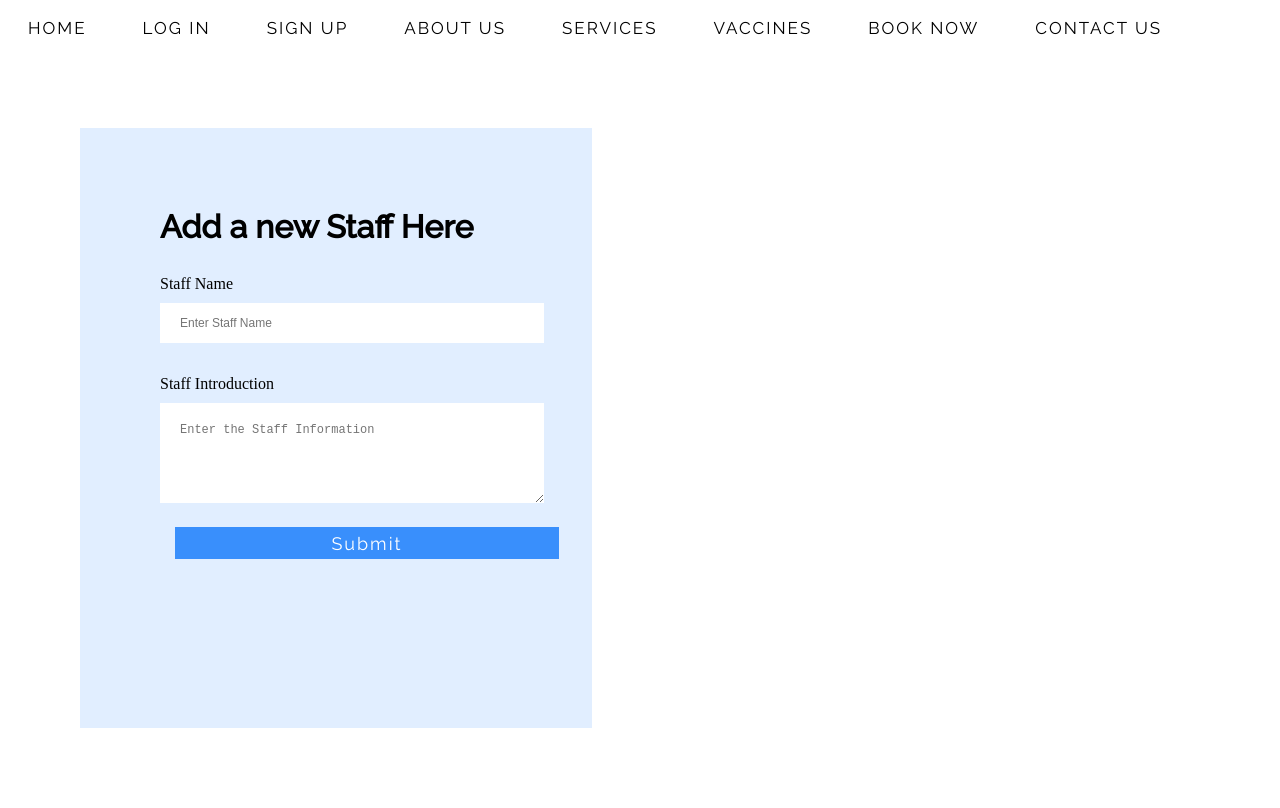
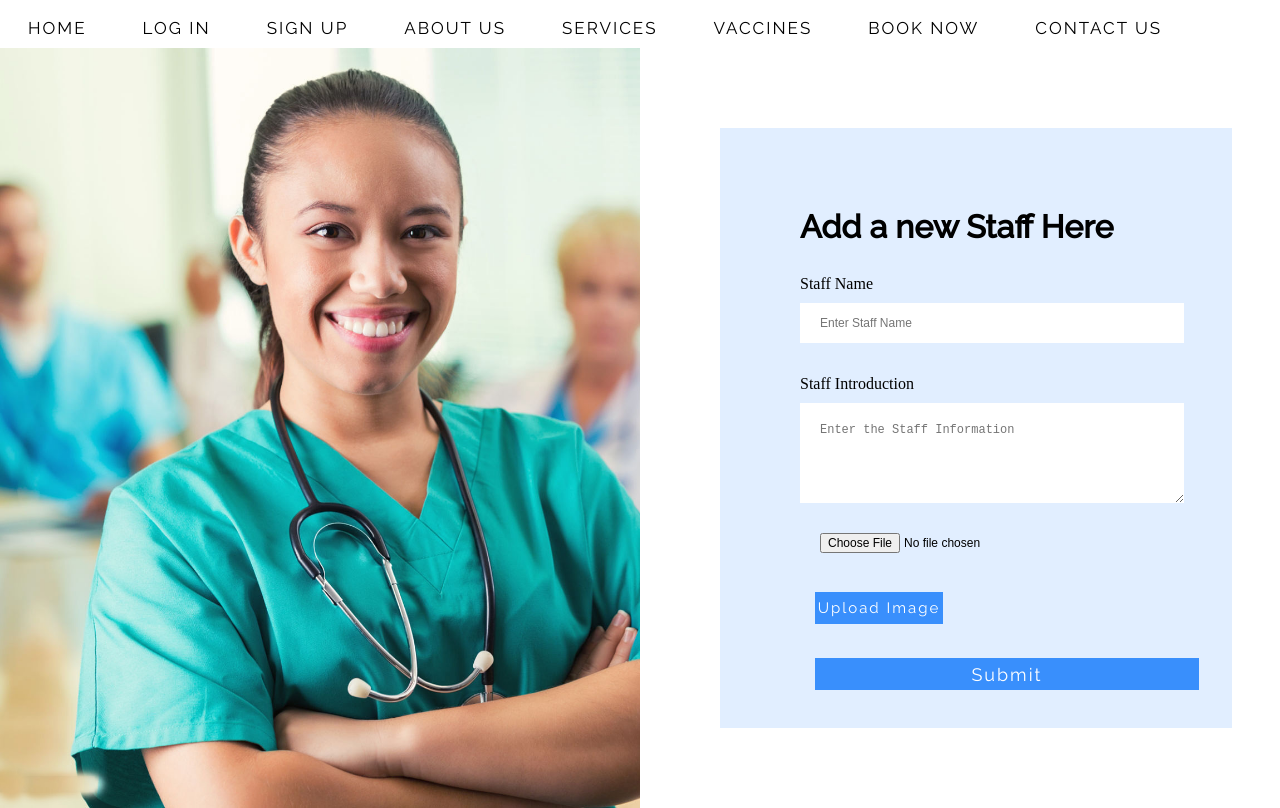
Before and after one commit to ChristopherDalziel/GP-Front, a React (Create React App) app: page /admin/add_staff in a window 1280 px wide. Built offline with nearby package versions, Linux system fonts and the light colour scheme; no server answers; what google-maps-react would draw is missing.

Commit message:
add the css in admin staff pages

```diff
--- a/src/App.js
+++ b/src/App.js
@@ -44,7 +44,7 @@ const App = () => {
           <Route path="/services" component={Services} />
           <Route path="/booking" component={Booking} />
 
-          <Route path="/staff" component={Staff} />
+
           <Route path="/admin/staff" component={StaffList} />
           <Route path="/admin/add_staff" component={CreatStaff} />
           <Route path="/admin/edit_staff/:id" component={EditStaff} />
--- a/src/components/Staff/CreatStaff.js
+++ b/src/components/Staff/CreatStaff.js
@@ -42,32 +42,37 @@ import Nav from '../../components/Nav'
     this.setState({ name: '', aboutText: '' })
   }
 
-  // AWS
-  // submitFile = (event) => {
-  //   event.preventDefault();
-  //   const formData = new FormData();
-  //   formData.append('file', this.state.file[0]);
-  //   axios.post(process.env.REACT_APP_BACKEND_URL + '/admin/upload_image', formData, {
-  //     headers: {
-  //       'Content-Type': 'multipart/form-data'
-  //     }
-  //   }).then(response => {
-  //     // handle your response;
-  //   }).catch(error => {
-  //     console.log(error)
-  //     // handle your error
-  //   });
-  // }
+  AWS
+  submitFile = (event) => {
+    event.preventDefault();
+    const formData = new FormData();
+    formData.append('file', this.state.file[0]);
+    axios.post(process.env.REACT_APP_BACKEND_URL + '/admin/upload_image', formData, {
+      headers: {
+        'Content-Type': 'multipart/form-data'
+      }
+    }).then(response => {
+      // handle your response;
+    }).catch(error => {
+      console.log(error)
+      // handle your error
+    });
+  }
 
-  // handleFileUpload = (event) => {
-  //   this.setState({file: event.target.files});
-  // }
+  handleFileUpload = (event) => {
+    this.setState({file: event.target.files});
+  }
 
   render() {
     return (
       <div>
         <Nav/>
-            <div className="add_staff">
+        <div className="staffs">
+           <div className="staff-infor">
+
+          </div>
+
+          <div className="add_staff">
               <h1>Add a new Staff Here</h1>
               <form onSubmit={this.onSubmit} >
                 <div>
@@ -88,13 +93,16 @@ import Nav from '../../components/Nav'
                     onChange={this.onChangeAboutText}
                   />
                 </div>
-                {/* <div onSubmit={this.submitFile}>
+                <div onSubmit={this.submitFile}>
                   <input label='upload file' type='file' className="upload-image" onChange={this.handleFileUpload} />
                   <button type='submit' className="upload">Upload Image</button>
-                </div> */}
+                </div>
                   <button type="submit" >Submit</button>
               </form>
-            </div>
+          </div>
+
+
+        </div>
       </div>
 
 
--- a/src/components/Staff/EditStaff.js
+++ b/src/components/Staff/EditStaff.js
@@ -86,6 +86,11 @@ import Nav from '../../components/Nav'
     return (
       <div>
       <Nav/>
+      <div className="staffs">
+         <div className="staff-infor">
+
+        </div>
+
         <div className="add_staff">
             <h1>Edit Staff Information Here</h1>
             <form onSubmit={this.onSubmit} >
@@ -107,14 +112,18 @@ import Nav from '../../components/Nav'
                   onChange={this.onChangeAboutText}
                 />
               </div>
-                {/* <div onSubmit={this.submitFile}>
+              <div onSubmit={this.submitFile}>
                 <input label='upload file' type='file' className="upload-image" onChange={this.handleFileUpload} />
                 <button type='submit' className="upload">Upload Image</button>
-                </div> */}
+              </div>
                 <button type="submit" >Submit</button>
             </form>
         </div>
+
+
       </div>
+    </div>
+
 
 
     )
--- a/src/components/Staff/StaffList.js
+++ b/src/components/Staff/StaffList.js
@@ -1,7 +1,7 @@
 import React, { Component } from "react";
 import axios from 'axios';
-
 import StaffListRow from './StaffListRow';
+import Nav from '../Nav'
 
 
 export default class StaffList extends Component {
@@ -14,7 +14,7 @@ export default class StaffList extends Component {
   }
 
   componentDidMount() {
-    axios.get('http://localhost:5000/admin/staffs')
+    axios.get('http://localhost:5000/admin/staff')
       .then(res => {
         this.setState({
           staffs: res.data
@@ -34,6 +34,9 @@ export default class StaffList extends Component {
 
   render() {
     return (
+
+      <div>
+        <Nav/>
         <div>
           <table striped bordered hover>
             <thead>
@@ -48,6 +51,8 @@ export default class StaffList extends Component {
             </tbody>
           </table>
         </div>
+      </div>
+
     );
   }
 }
--- a/src/css/staff.css
+++ b/src/css/staff.css
@@ -7,10 +7,10 @@
 }
 .staff-infor{
   box-sizing: border-box;
-  margin-top:50px;
   height: 100%;
   width: 50%;
-  background: #e1eeff;
+  background-image: url('../assets/staff.jpg');
+  background-size: cover;
 
 }
 
--- a/src/pages/staff.js
+++ b/src/pages/staff.js
@@ -1,26 +1,26 @@
-import React from 'react'
-import Nav from '../components/Nav'
-import '../css/staff.css'
-import StaffList from '../components/Staff/StaffList'
+// import React from 'react'
+// import Nav from '../components/Nav'
+// import '../css/staff.css'
+// import StaffList from '../components/Staff/StaffList'
 
 
 
 
-const  Staff=()=>{
-  return (
-    <>
-      <Nav/>
-      <div className="staffs">
-        <div className="staff-infor">
-           <StaffList/>
-        </div>
+// const  Staff=()=>{
+//   return (
+//     <>
+//       <Nav/>
+//       <div className="staffs">
+//         <div className="staff-infor">
+//            <StaffList/>
+//         </div>
 
 
-      </div>
+//       </div>
 
-    </>
+//     </>
 
-  )
-}
+//   )
+// }
 
-export default Staff
+// export default Staff
```
Also changed, not shown: src/assets/staff.jpg (added). Lines whose indentation alone changed are shown as unchanged.
